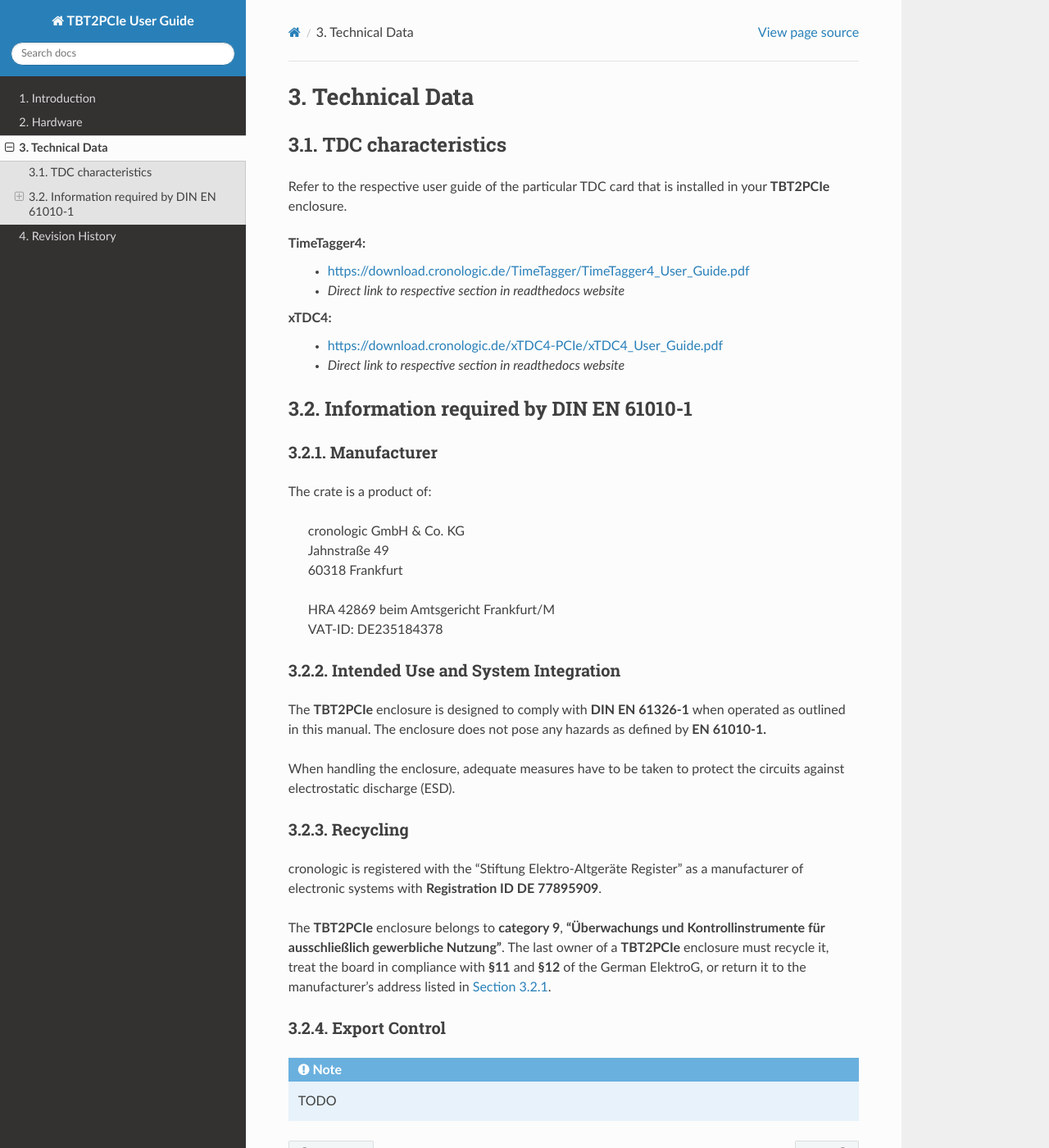
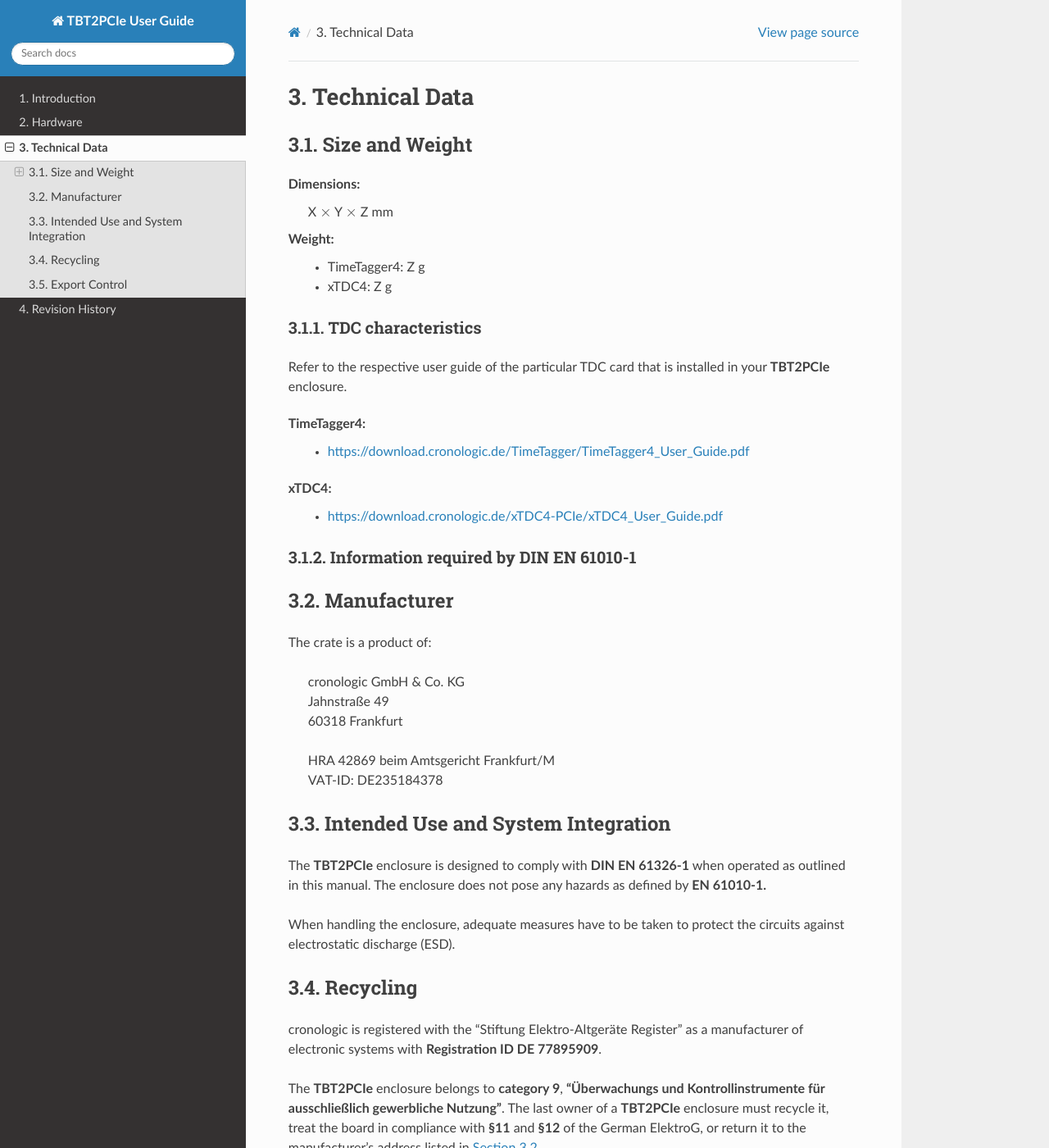
Before and after one commit to cronologic-de/ug_tbt2pcie, a Sphinx documentation site: the page built from source/techdata.rst, in a window 1280 px wide and 1400 px high. Shown: the whole window at 82% size. Built offline with Sphinx 7.4.7 and the Read the Docs theme 2.0.0, drawn with Linux system fonts in a browser that asks for light colours.

Commit message:
small changes

```diff
--- a/source/conf.py
+++ b/source/conf.py
@@ -40,7 +40,7 @@
     "papersize": "a4paper",
     "pointsize": "12pt",
     "fontpkg" : "",
-    "preamble": r"\usepackage[font=montserrat]{sphinxcronologic}",
+    "preamble": r"\usepackage[font=fira]{sphinxcronologic}",
     "extraclassoptions": r"openany",
     "tableofcontents":r"""\tableofcontents""",
     "maketitle": r"\cronofront",
--- a/source/global.rst
+++ b/source/global.rst
@@ -13,7 +13,11 @@
 .. Substitutions
 
 .. no-break whitespace
-.. |nbws| unicode:: 0xA0
+.. |nbws| unicode:: 0x00A0
+    :trim
+
+.. narrow no-break whitespace
+.. |usep| unicode:: 0x202F
     :trim:
 
 .. |hyphen| unicode:: U+2012
--- a/source/techdata.rst
+++ b/source/techdata.rst
@@ -1,5 +1,15 @@
 Technical Data
 ==============
+
+Size and Weight
+~~~~~~~~~~~~~~~
+
+Dimensions:
+    X :math:`\times` Y :math:`\times` Z mm
+
+Weight:
+    - TimeTagger4: Z g
+    - xTDC4: Z g
 
 TDC characteristics
 -------------------
@@ -8,10 +18,14 @@
 
 TimeTagger4:
     - `<https://download.cronologic.de/TimeTagger/TimeTagger4_User_Guide.pdf>`_
+
+..
     - *Direct link to respective section in readthedocs website*
 
 xTDC4:
     - `<https://download.cronologic.de/xTDC4-PCIe/xTDC4_User_Guide.pdf>`_
+
+..
     - *Direct link to respective section in readthedocs website*
 
 
@@ -43,6 +57,7 @@
 :raw-latex:`\textcolor{red}{Is that so?}`
 
 
+
 Recycling
 ~~~~~~~~~
 
```
Also changed, not shown: source/hardware.rst (+10 -6 lines), 1 other file.
